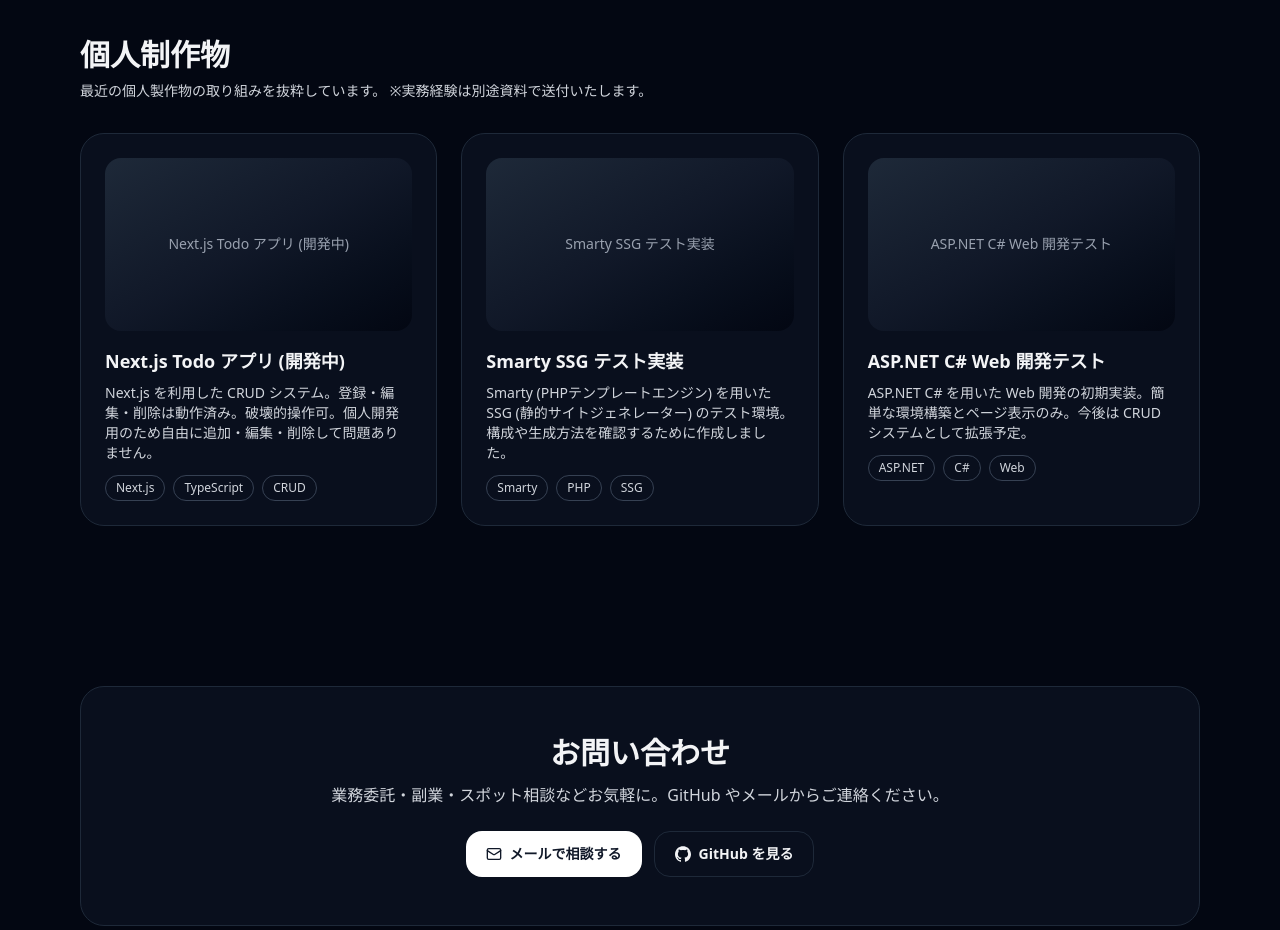
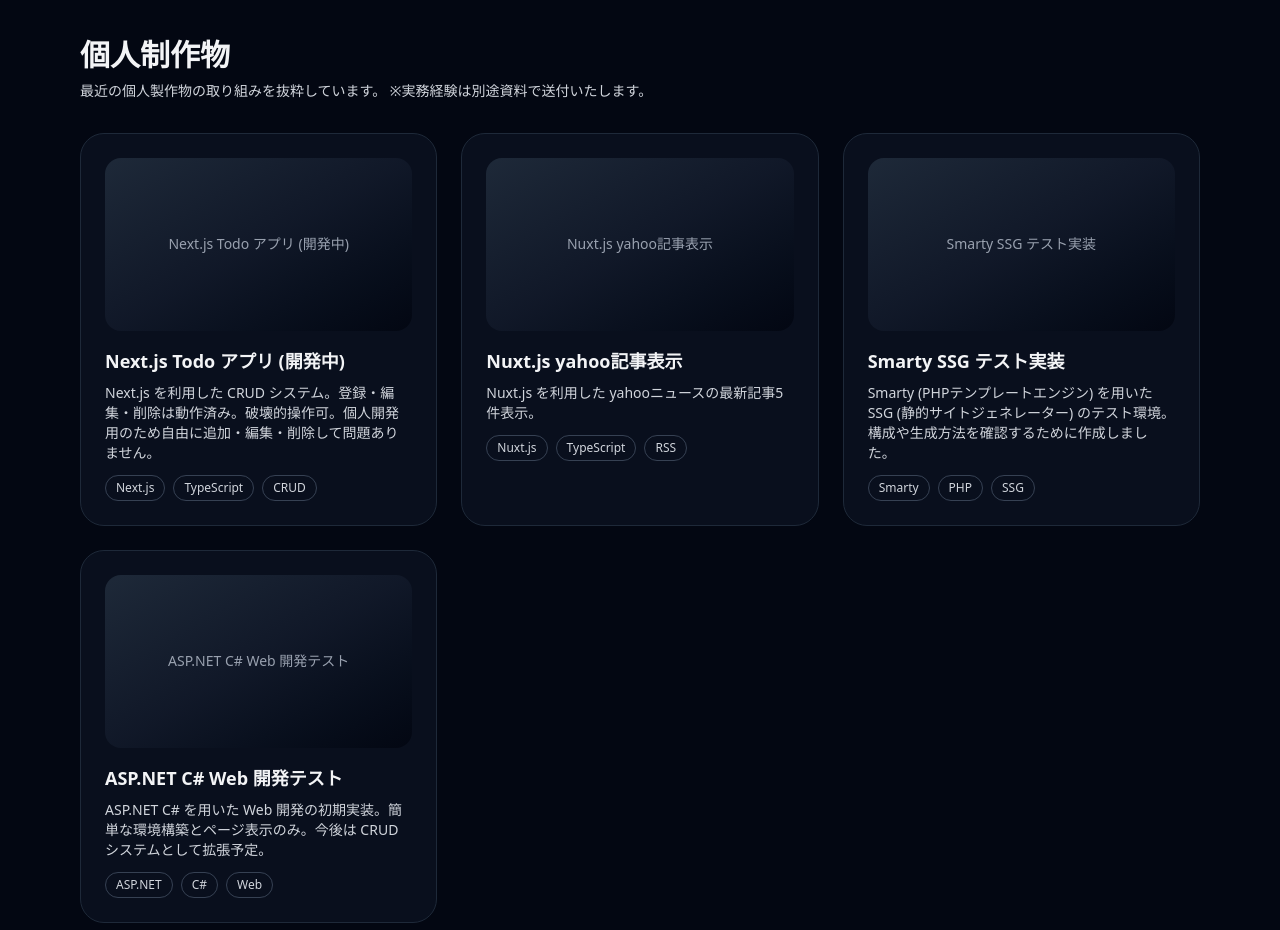
Before and after one commit to pp-no/portfolio, a Next.js app: page / in a window 1280 px wide. Shown: the part 1440-2370 px from the top of the page. Built offline with nearby package versions, Linux system fonts and the light colour scheme.

Commit message:
【ポートフォリオ】yahoo記事のポートフォリオ作成。

```diff
--- a/app/page.tsx
+++ b/app/page.tsx
@@ -28,6 +28,13 @@
 					'Next.js を利用した CRUD システム。登録・編集・削除は動作済み。破壊的操作可。個人開発用のため自由に追加・編集・削除して問題ありません。',
 				tech: ['Next.js', 'TypeScript', 'CRUD'],
 				link: 'https://todo-next-kappa-wheat.vercel.app',
+			},
+			{
+				title: 'Nuxt.js yahoo記事表示',
+				description:
+					'Nuxt.js を利用した yahooニュースの最新記事5件表示。',
+				tech: ['Nuxt.js', 'TypeScript', 'RSS'],
+				link: 'https://github.com/pp-no/nuxt-yahoo-ai-lp',
 			},
 			{
 				title: 'Smarty SSG テスト実装',
```
